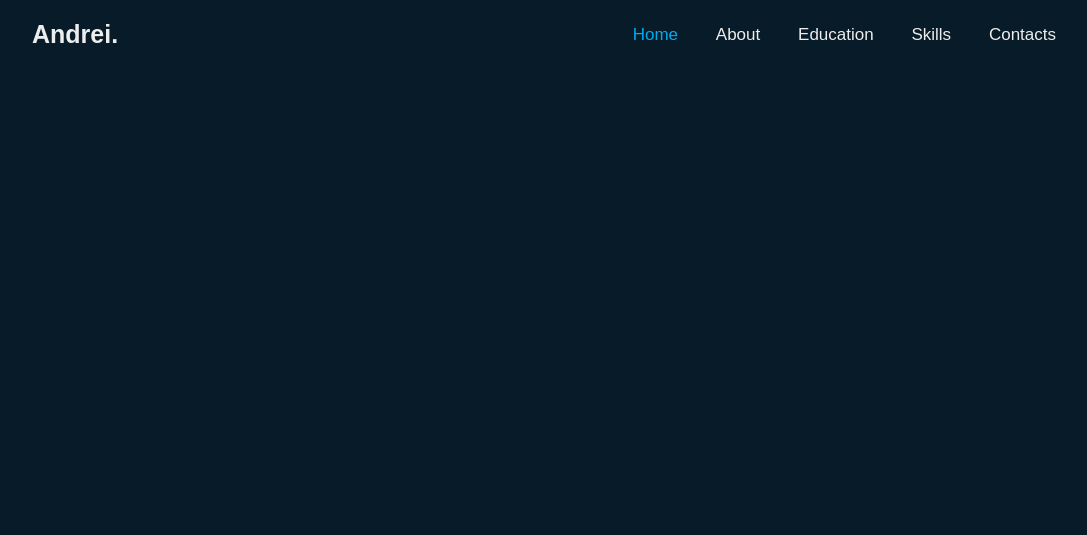
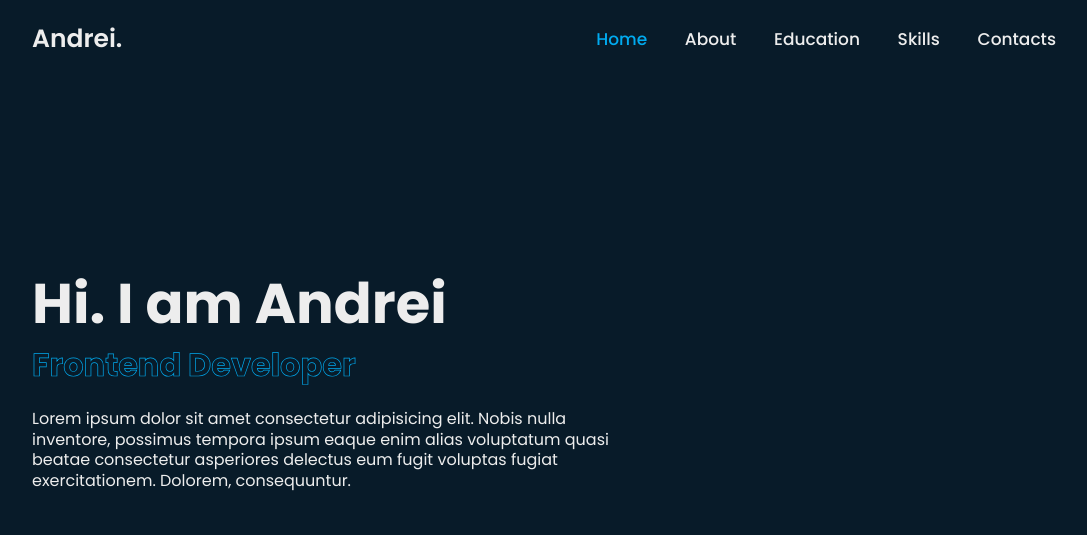
Before and after one commit to AndreiExtr/Portfolio, a plain HTML site: page index.html in a window 1280 px wide. Shown: the whole page, without its empty margins (96-1183 px from the left). Drawn offline with nearby package versions, Linux system fonts and the light colour scheme.

Commit message:
edit style font

```diff
--- a/css/reset.css
+++ b/css/reset.css
@@ -6,7 +6,7 @@
   text-decoration: none;
   outline: none;
   scroll-behavior: smooth;
-  font-family: 'Poppins', sans-serif;
+    font-family: 'Poppins', sans-serif;
 }
 
 *,
@@ -31,10 +31,10 @@ aside, nav, footer, header, section, main {
 	display: block;
 }
 
-h1, h2, h3, h4, h5, h6, p {
+/* h1, h2, h3, h4, h5, h6, p {
     font-size: inherit;
 	font-weight: inherit;
-}
+} */
 
 ul, ul li {
 	list-style: none;
--- a/index.html
+++ b/index.html
@@ -16,6 +16,9 @@
 <body>
     <header class="header">
         <a href="#" class="logo">Andrei.</a>
+
+        <div class="bx bx-menu" id="menu-icon"></div>
+
         <nav class="navbar">
             <a href="#home" class="active">Home</a>
             <a href="#about">About</a>
@@ -25,9 +28,17 @@
         </nav>
     </header>
 
-    <!-- header design -->
-
-    <!-- home section design -->
+    <section class="home" id="home">
+        <div class="home-content">
+            <h1>Hi. I am <span>Andrei</span></h1>
+            <div class="text-animate">
+                <h3>Frontend Developer</h3>
+            </div>
+            <p>
+                Lorem ipsum dolor sit amet consectetur adipisicing elit. Nobis nulla inventore, possimus tempora ipsum eaque enim alias voluptatum quasi beatae consectetur asperiores delectus eum fugit voluptas fugiat exercitationem. Dolorem, consequuntur.
+            </p>
+        </div>
+    </section>
 
     <!-- about section design -->
 
--- a/scss/style.scss
+++ b/scss/style.scss
@@ -1,4 +1,5 @@
 @import url("/css/reset.css");
+@import url('https://fonts.googleapis.com/css2?family=Poppins:wght@300;400;500;600;700;800;900&display=swap');
 
 :root{
   --bg-color: #081b29;
@@ -50,4 +51,50 @@ body{
   .navbar a.active{
     color: var(--main-color);
   }
+
+  #menu-icon{
+    font-size: 3.6rem;
+    color: var(--text-color);
+    cursor: pointer;
+    display: none;
+  }
 }
+
+section{
+  min-height: 100vh;
+  padding: 10rem 9% 2rem;
+}
+
+.home{
+  display: flex;
+  align-items: center;
+  padding: 0 10%;
+
+  .home-content{
+    max-width: 60rem;
+
+    h1{
+      font-size: 5.6rem;
+      font-weight: 700;
+      line-height: 1.3;
+    }
+
+    .text-animate{
+      position: relative;
+      width: 32.8rem;
+
+      h3{
+        font-size: 3.2rem;
+        font-weight: 700;
+        color: transparent;
+        -webkit-text-stroke: .7px var(--main-color);
+      }
+    }
+
+    p{
+      font-size: 1.6rem;
+      margin: 2rem 0 4rem;
+      line-height: 1.3;
+    }
+  }
+}
```
Also changed, not shown: css/style.css, 1 other file.
